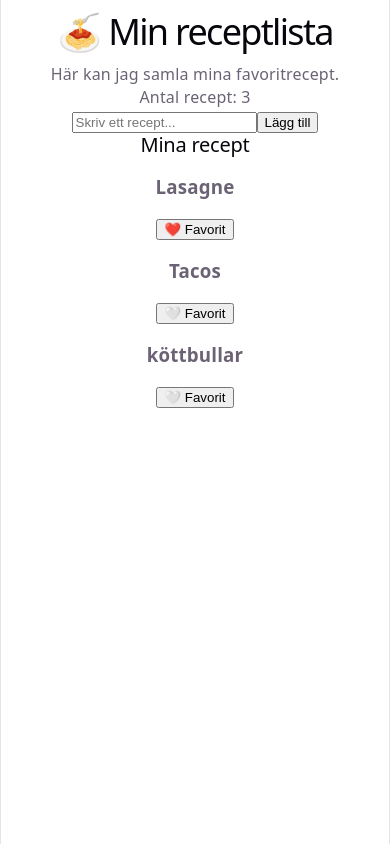
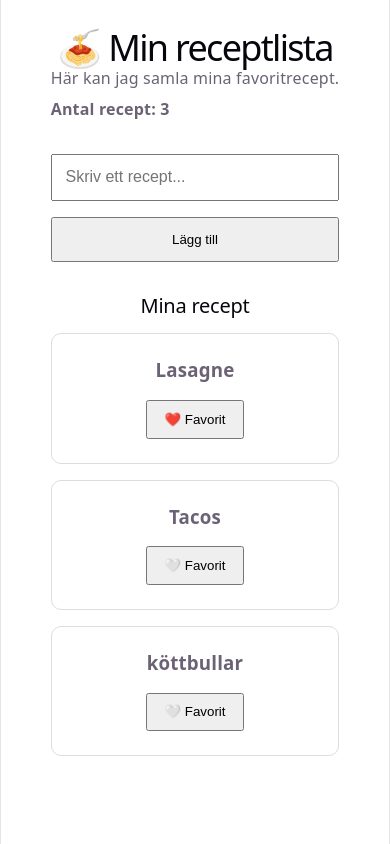
Before and after one commit to TSOLER89/min-receptlista, a React (Vite) app: page / in a window 390 px wide. Built offline with nearby package versions, Linux system fonts and the light colour scheme.

Commit message:
Refactor layout and styling of components for improved responsiveness and organization

```diff
--- a/src/App.css
+++ b/src/App.css
@@ -1,184 +1,86 @@
-.counter {
-  font-size: 16px;
-  padding: 5px 10px;
-  border-radius: 5px;
-  color: var(--accent);
-  background: var(--accent-bg);
-  border: 2px solid transparent;
-  transition: border-color 0.3s;
-  margin-bottom: 24px;
+.app {
+  max-width: 1000px;
+  margin: 0 auto;
+  padding: 2rem;
+}
 
-  &:hover {
-    border-color: var(--accent-border);
+.header {
+  display: flex; /*gör att elementen enkelt kan placeras bredvid varandra.*/
+  justify-content: space-between; /*trycker ena delen åt vänster och den andra åt höger.*/
+  align-items: center;
+  gap: 2rem;
+  margin-bottom: 2rem;
+}
+
+.header h1 {
+  margin-bottom: 0.5rem;
+}
+
+.recipe-count {
+  font-weight: bold;
+  white-space: nowrap;
+}
+
+.recipe-form {
+  display: flex;
+  gap: 1rem;
+  margin-bottom: 2rem;
+}
+
+.recipe-form input {
+  flex: 1;
+  padding: 0.8rem;
+  font-size: 1rem;
+}
+
+.recipe-form button {
+  padding: 0.8rem 1.2rem;
+  cursor: pointer;
+}
+
+.recipe-section h2 {
+  margin-bottom: 1rem;
+}
+
+.recipe-grid {
+  display: grid;
+  grid-template-columns: repeat(3, 1fr);
+  gap: 1rem;
+}
+
+.recipe-card {
+  border: 1px solid #ddd;
+  border-radius: 10px;
+  padding: 1.5rem;
+}
+
+.recipe-card h3 {
+  margin-top: 0;
+}
+
+.recipe-card button {
+  padding: 0.6rem 1rem;
+  cursor: pointer;
+}
+
+
+/* Responsiv design för skärmar som är 600px eller smalare */
+@media (max-width: 600px) {
+  .app {
+    padding: 1rem;
   }
-  &:focus-visible {
-    outline: 2px solid var(--accent);
-    outline-offset: 2px;
+
+  .header {
+    flex-direction: column;
+    align-items: flex-start;
+    gap: 0.5rem;
+  }
+
+  .recipe-form {
+    flex-direction: column;
+  }
+
+  .recipe-grid {
+    grid-template-columns: 1fr;
   }
 }
-
-.hero {
-  position: relative;
-
-  .base,
-  .framework,
-  .vite {
-    inset-inline: 0;
-    margin: 0 auto;
-  }
-
-  .base {
-    width: 170px;
-    position: relative;
-    z-index: 0;
-  }
-
-  .framework,
-  .vite {
-    position: absolute;
-  }
-
-  .framework {
-    z-index: 1;
-    top: 34px;
-    height: 28px;
-    transform: perspective(2000px) rotateZ(300deg) rotateX(44deg) rotateY(39deg)
-      scale(1.4);
-  }
-
-  .vite {
-    z-index: 0;
-    top: 107px;
-    height: 26px;
-    width: auto;
-    transform: perspective(2000px) rotateZ(300deg) rotateX(40deg) rotateY(39deg)
-      scale(0.8);
-  }
-}
-
-#center {
-  display: flex;
-  flex-direction: column;
-  gap: 25px;
-  place-content: center;
-  place-items: center;
-  flex-grow: 1;
-
-  @media (max-width: 1024px) {
-    padding: 32px 20px 24px;
-    gap: 18px;
-  }
-}
-
-#next-steps {
-  display: flex;
-  border-top: 1px solid var(--border);
-  text-align: left;
-
-  & > div {
-    flex: 1 1 0;
-    padding: 32px;
-    @media (max-width: 1024px) {
-      padding: 24px 20px;
-    }
-  }
-
-  .icon {
-    margin-bottom: 16px;
-    width: 22px;
-    height: 22px;
-  }
-
-  @media (max-width: 1024px) {
-    flex-direction: column;
-    text-align: center;
-  }
-}
-
-#docs {
-  border-right: 1px solid var(--border);
-
-  @media (max-width: 1024px) {
-    border-right: none;
-    border-bottom: 1px solid var(--border);
-  }
-}
-
-#next-steps ul {
-  list-style: none;
-  padding: 0;
-  display: flex;
-  gap: 8px;
-  margin: 32px 0 0;
-
-  .logo {
-    height: 18px;
-  }
-
-  a {
-    color: var(--text-h);
-    font-size: 16px;
-    border-radius: 6px;
-    background: var(--social-bg);
-    display: flex;
-    padding: 6px 12px;
-    align-items: center;
-    gap: 8px;
-    text-decoration: none;
-    transition: box-shadow 0.3s;
-
-    &:hover {
-      box-shadow: var(--shadow);
-    }
-    .button-icon {
-      height: 18px;
-      width: 18px;
-    }
-  }
-
-  @media (max-width: 1024px) {
-    margin-top: 20px;
-    flex-wrap: wrap;
-    justify-content: center;
-
-    li {
-      flex: 1 1 calc(50% - 8px);
-    }
-
-    a {
-      width: 100%;
-      justify-content: center;
-      box-sizing: border-box;
-    }
-  }
-}
-
-#spacer {
-  height: 88px;
-  border-top: 1px solid var(--border);
-  @media (max-width: 1024px) {
-    height: 48px;
-  }
-}
-
-.ticks {
-  position: relative;
-  width: 100%;
-
-  &::before,
-  &::after {
-    content: '';
-    position: absolute;
-    top: -4.5px;
-    border: 5px solid transparent;
-  }
-
-  &::before {
-    left: 0;
-    border-left-color: var(--border);
-  }
-  &::after {
-    right: 0;
-    border-right-color: var(--border);
-  }
-}
--- a/src/App.jsx
+++ b/src/App.jsx
@@ -34,14 +34,16 @@ function toggleFavorite(id) {
   )
 }
   return (
-    <>
+    <main className="app">
       <Header count={recipes.length}/>
+
       <RecipeForm onAdd={addRecipe} />
+
       <RecipeList
   recipes={recipes}
   onToggle={toggleFavorite}
 />
-    </>
+    </main>
   )
 }
 
--- a/src/components/Header.jsx
+++ b/src/components/Header.jsx
@@ -2,10 +2,15 @@
 // Header component for the recipe list
 function Header({ count }) {
   return (
-    <header>
+    <header className="header">
+        <div>
       <h1>🍝 Min receptlista</h1>
       <p>Här kan jag samla mina favoritrecept.</p>
-      <p>Antal recept: {count}</p>
+      </div>
+
+      <span className="recipe-count">
+        <p>Antal recept: {count}</p>
+      </span>
     </header>
   )
 }
--- a/src/components/RecipeForm.jsx
+++ b/src/components/RecipeForm.jsx
@@ -16,7 +16,7 @@ function RecipeForm({ onAdd }) {
   }
 
   return (
-    <form onSubmit={handleSubmit}>
+    <form className="recipe-form" onSubmit={handleSubmit}>
       <input
         type="text"
         placeholder="Skriv ett recept..."
--- a/src/components/RecipeList.jsx
+++ b/src/components/RecipeList.jsx
@@ -1,11 +1,11 @@
 function RecipeList({ recipes, onToggle }) {
   return (
-    <section>
+    <section className="recipe-section">
       <h2>Mina recept</h2>
 
-      <div>
+      <div className="recipe-grid">
         {recipes.map((recipe) => (
-          <div key={recipe.id}>
+          <div className="recipe-card" key={recipe.id}>
             <h3>{recipe.name}</h3>
 
             <button onClick={() => onToggle(recipe.id)}>
```
